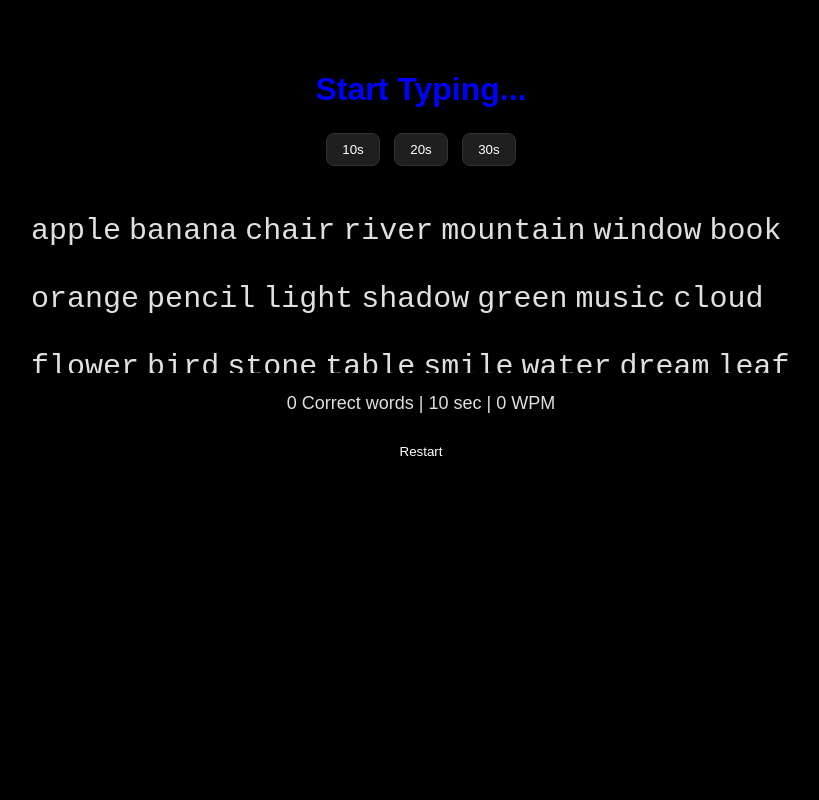
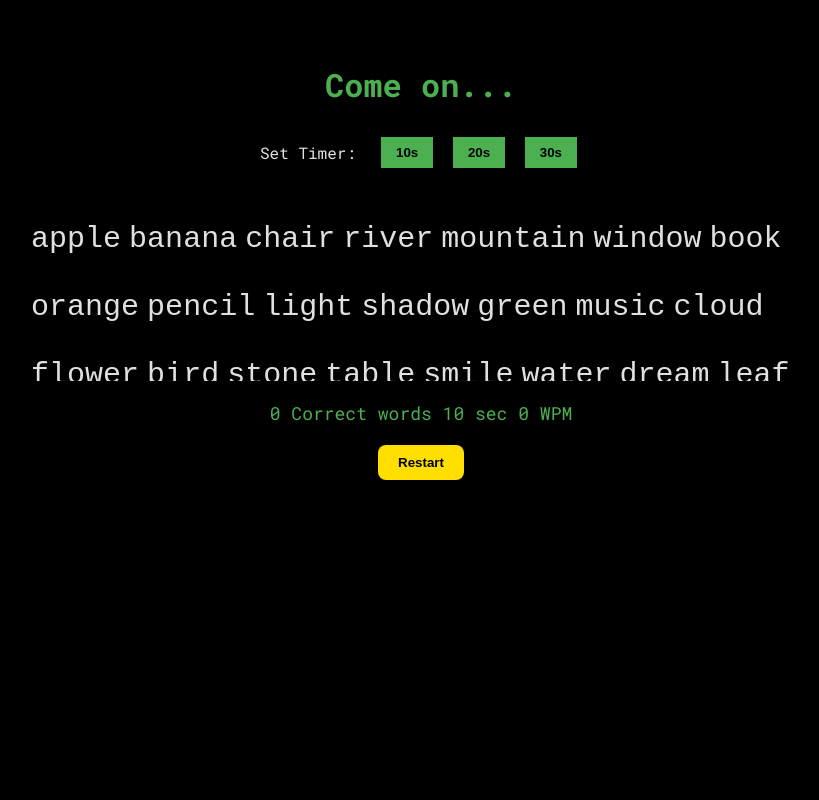
Before and after one commit to atoor8381/typeit, a website built with Vite: page index.html in a window 1280 px wide. Shown: the whole page, without its empty margins (219-1038 px from the left). Built offline with nearby package versions, Linux system fonts and the light colour scheme.

Commit message:
minor chanegs

```diff
--- a/index.html
+++ b/index.html
@@ -12,8 +12,9 @@
   <body>
       <div class="container">
     <header>
-      <h1>Start Typing...</h1>
+      <h1>Come on...</h1>
       <div class="controls">
+        <p>Set Timer: </p>
         <div class="time">
           <button id="10">10s</button>
           <button id="20">20s</button>
@@ -27,8 +28,8 @@
           <div id="words-container"></div>
       </div>
       <div id="status">
-        <span id="correctwords">0 </span> Correct words |
-        <span id="timer">10</span> sec |
+        <span id="correctwords">0 </span> Correct words
+        <span id="timer">10</span> sec
         <span id="wpm">0</span> WPM
       </div>
       <button id="restart">Restart</button>
--- a/src/style.css
+++ b/src/style.css
@@ -3,7 +3,7 @@ body {
   background-color: black;
   /* background: radial-gradient(rgb(41, 41, 52), black); */
   color: #e0e0e0;
-  font-family: Arial, sans-serif;
+  font-family: "Roboto Mono", monospace;
   margin: 0;
   padding: 0;
   display: flex;
@@ -20,23 +20,30 @@ body {
 
 header h1 {
   margin-bottom: 20px;
-  color: blue;
+  color: #4caf50;
 }
 
 .controls {
   display: flex;
-  justify-content: space-around;
+  justify-content: center;
+  align-items: center;
+  gap: 20px;
   margin-bottom: 20px;
 }
 
 .controls button {
-  background: #1f1f1f;
-  color: white;
-  border: 1px solid #333;
+  background: #4caf50;
+  font-weight: bold;
+  border: none;
+  color: rgb(0, 0, 0);
   padding: 8px 15px;
   margin: 5px;
-  border-radius: 8px;
   cursor: pointer;
+}
+
+.controls button:hover{
+  background-color: red;
+  color: white;
 }
 
 .caret {
@@ -50,11 +57,6 @@ header h1 {
 
 @keyframes blink {
   50% { opacity: 0; }
-}
-
-
-.controls button:hover {
-  background: #333;
 }
 
 #main{
@@ -110,27 +112,20 @@ header h1 {
 }
 
   .restart{
-    color: #fff;
+    color: black;
   }
 
   #status {
     margin: 20px 0;
     font-size: 18px;
+    color: #4caf50;
   }
 
   #restart {
-    background: none;
-    color: white;
     border: none;
+    background-color: #ffde00;
+    font-weight: bold;
     padding: 10px 20px;
     border-radius: 8px;
     cursor: pointer;
   }
-
-  #restart:hover {
-    background: #7b1fa2;
-  }
-
-  #start:hover {
-    background: #7b1fa2;
-  }
```
